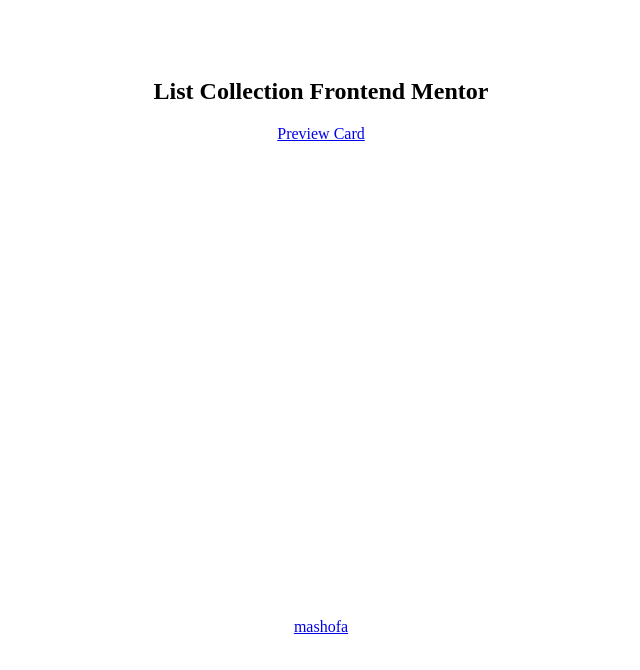
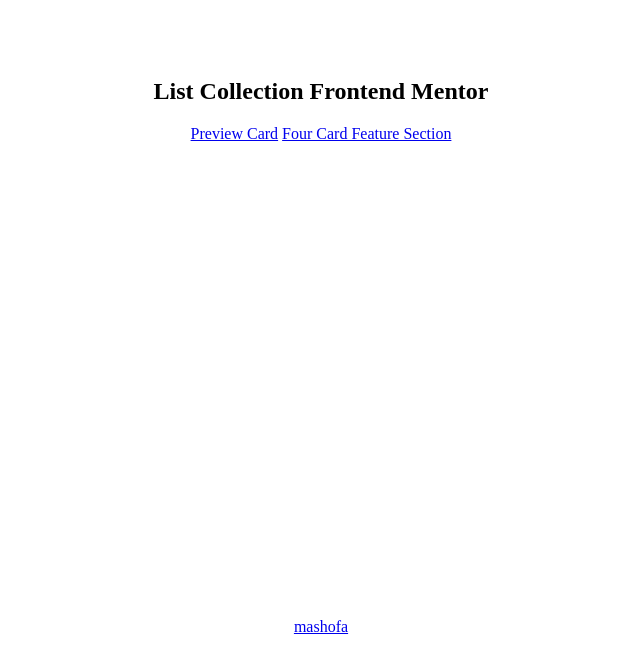
Before and after one commit to mbank14/fm-list.github.io, a plain HTML site: page index.html in a window 1280 px wide. Shown: the whole page, without its empty margins (319-959 px from the left). Drawn offline with Linux system fonts and the light colour scheme.

Commit message:
kerangka

```diff
--- a/index.html
+++ b/index.html
@@ -25,6 +25,8 @@
         <h1>List Collection Frontend Mentor</h1>
         <div>
             <a href="./FM/index.html">Preview Card</a>
+            <a href="./responsive-four-card/index.html">Four Card Feature Section</a>
+
         </div>
     </section>
     <footer>
```
